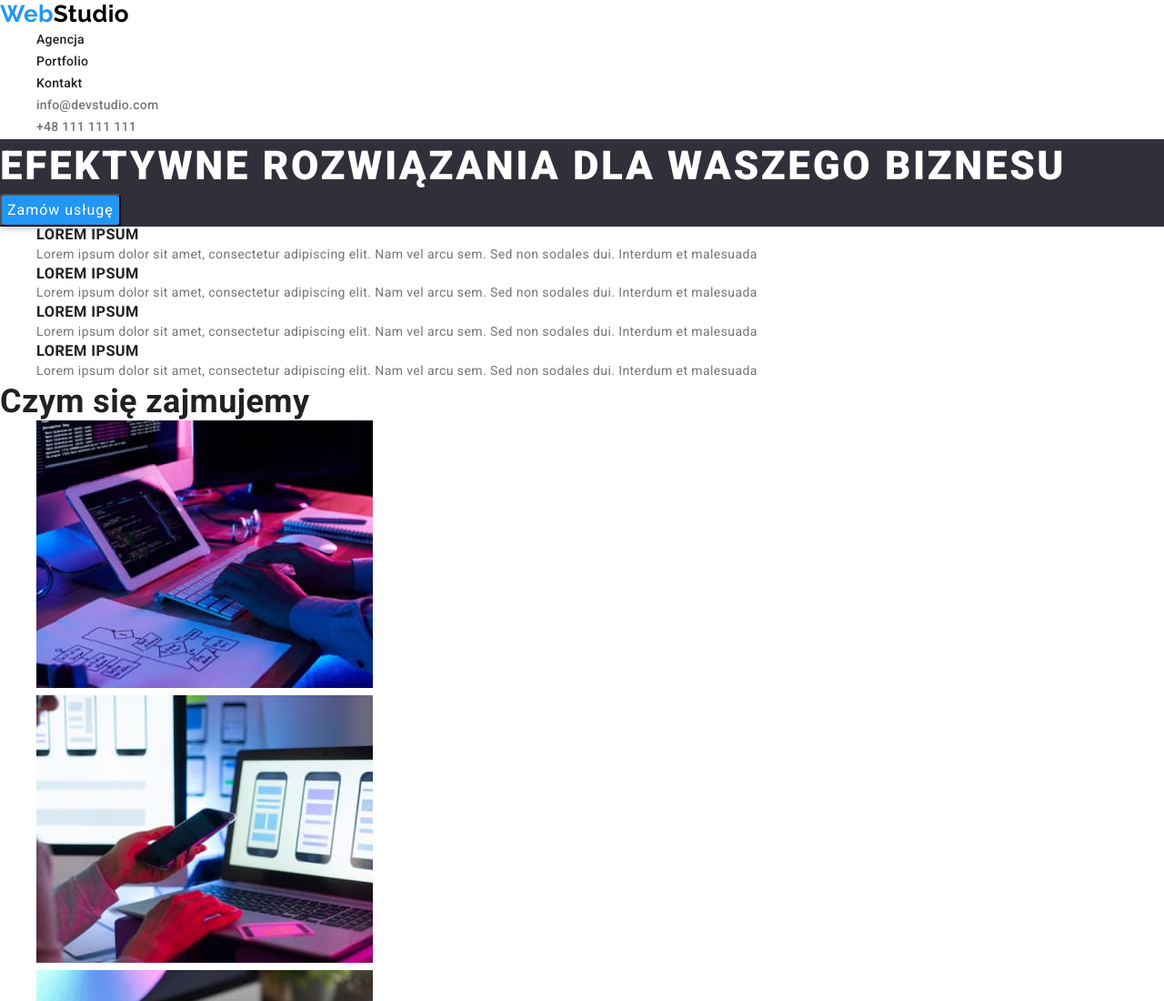
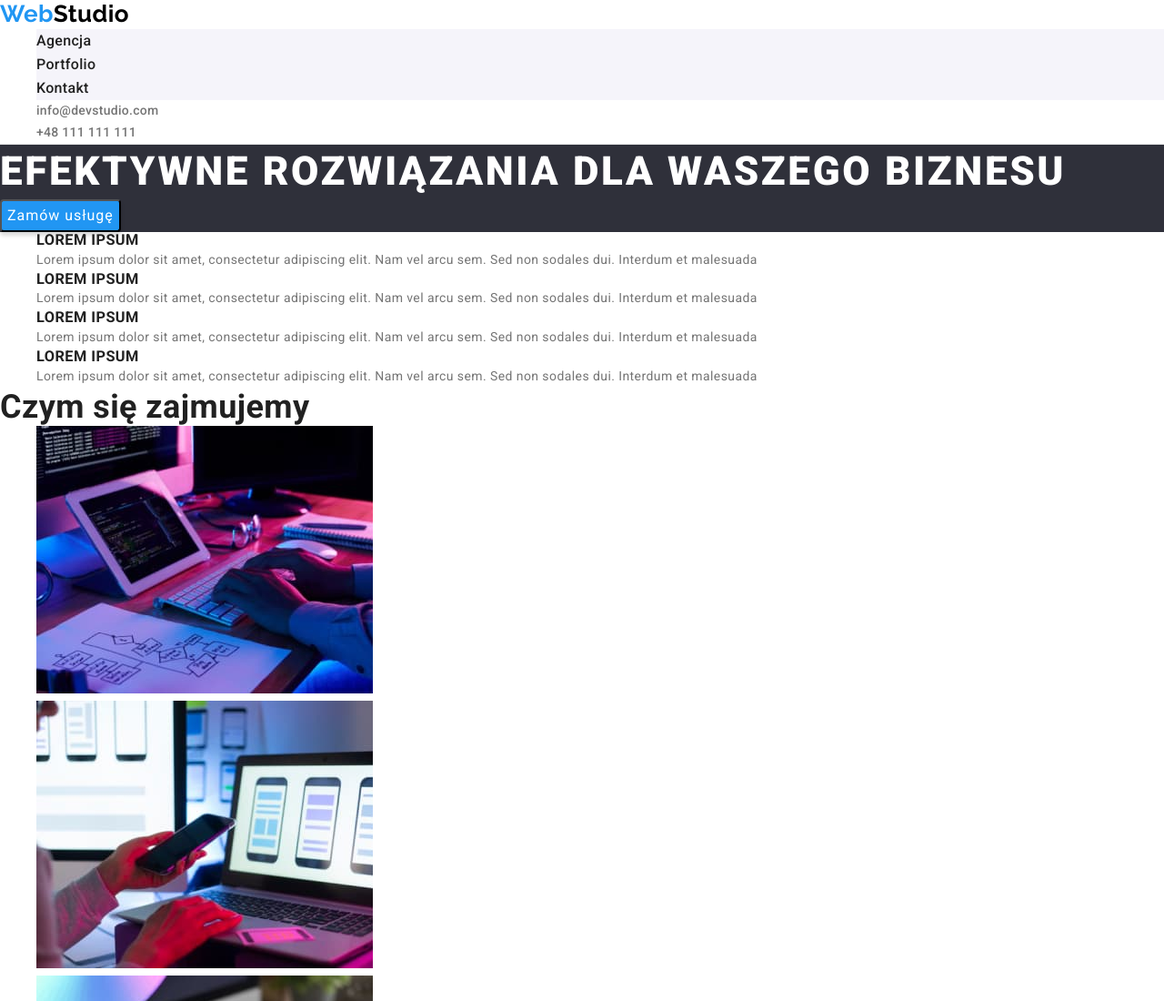
Before and after one commit to DamianKaczmarczyk/goit-markup-hw-02, a plain HTML site: page index.html in a window 1280 px wide. Shown: the top 1100 px of the page at 91% size. Drawn offline with Linux system fonts and the light colour scheme.

Commit message:
poprawka7

```diff
--- a/css/styles.css
+++ b/css/styles.css
@@ -27,7 +27,6 @@ body {
     font-family:var(--main-font);
     font-family: 'Roboto';
     font-size: 14px;
-    font-weight: 700px;
     line-height: 1.714;
     letter-spacing: 0.03em;
 }
@@ -178,6 +177,20 @@ border: 0;
     color:var(--focus-color);
     background-color: var(--main-color);
 }
+.nav-link {
+
+    font-family: 'Roboto';
+    font-size: 16px;
+    font-weight: 500;
+    line-height: 1.625;
+    color: var(--secondary-color);
+    background-color: var(--button-background-color);
+    border: 0;
+    }
+    .nav-link:hover,
+    .nav-link:focus {
+        color:var(--main-color);
+    }
 
 /* ---------- END-MAIN --------------*/
 
```
